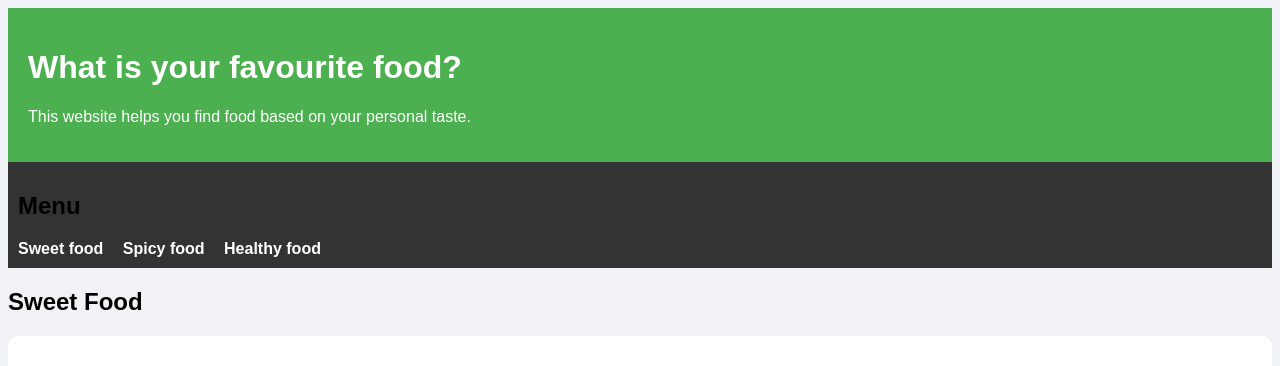
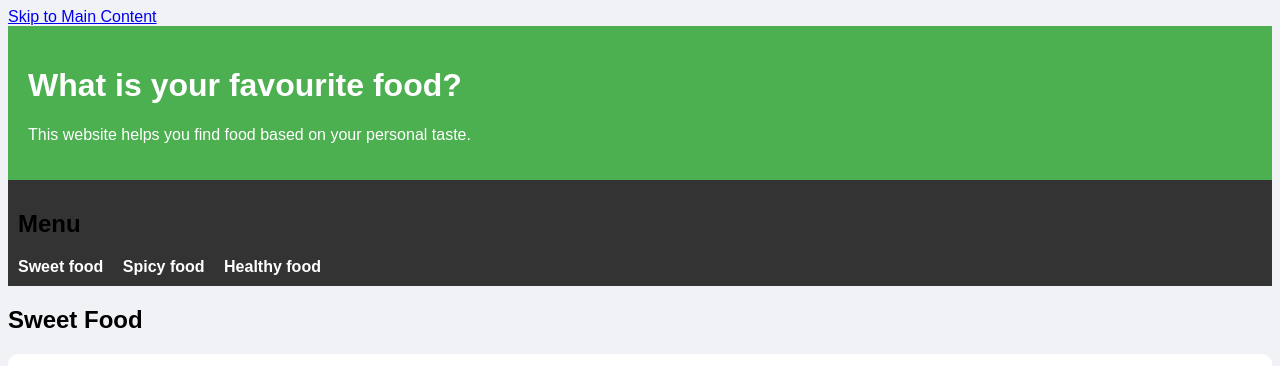
Before and after one commit to ngdhung2k7-create/Final-Project, a plain HTML site: page index.html in a window 1280 px wide. Shown: the top 366 px of the page. Drawn offline with Linux system fonts and the light colour scheme.

Commit message:
Add files via upload

```diff
--- a/index.html
+++ b/index.html
@@ -8,6 +8,7 @@
 </head>
 
 <body>
+    <a href="#main-content">Skip to Main Content</a>
     <header>
         <h1>What is your favourite food?</h1>
         <p>This website helps you find food based on your personal taste.</p>
```
